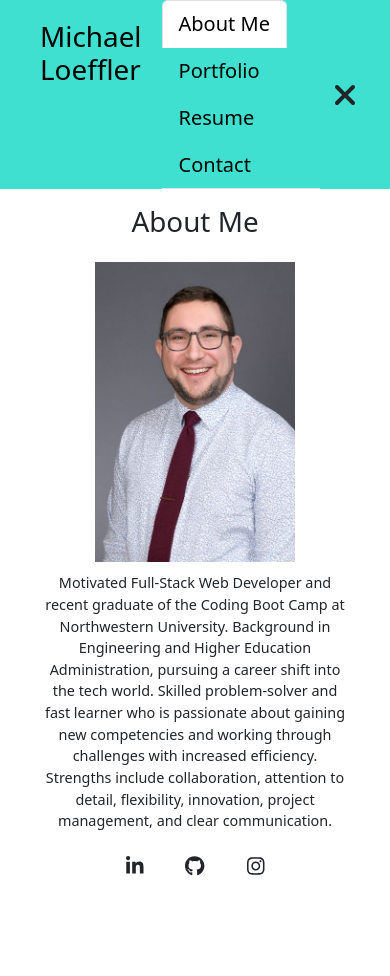
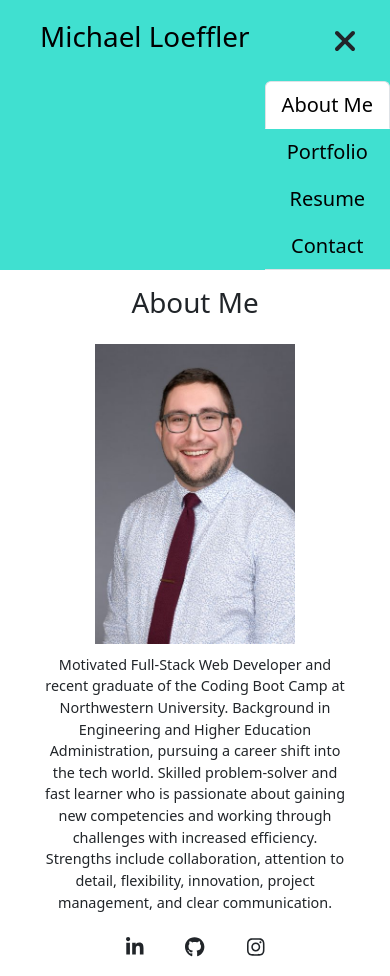
Before and after one commit to michael-loeffler/Portfolio, a React (Create React App) app: page / in a window 390 px wide. Both pictures are taken after a click on the button "Hamburger Menu". Before the commit the page ends 894 px from the top, so only its background shows below. Built offline with nearby package versions, Linux system fonts and the light colour scheme.

Commit message:
moves navigation out of header so that it pops out below header on toggle also stacks on mobile version

```diff
--- a/src/App.js
+++ b/src/App.js
@@ -4,6 +4,7 @@ import Portfolio from './components/pages/Portfolio';
 import Contact from './components/pages/Contact';
 import Resume from './components/pages/Resume';
 import Header from './components/Header';
+import Navigation from './components/Navigation';
 import Footer from './components/Footer';
 
 import './style.css'
@@ -29,9 +30,19 @@ function App() {
 
   const handlePageChange = (page) => setCurrentPage(page);
 
+  const [showMenu, setShowMenu] = useState(false);
+  function toggleMenu() {
+    if (!showMenu) {
+      setShowMenu(true);
+    } else {
+      setShowMenu(false);
+    }
+  }
+
   return (
     <div className='position-relative min-vh-100 w-100'>
-      <Header currentPage={currentPage} handlePageChange={handlePageChange} />
+      <Header toggleMenu={toggleMenu} showMenu={showMenu} />
+      <Navigation currentPage={currentPage} handlePageChange={handlePageChange} showMenu={showMenu} />
       {renderPage()}
       <Footer />
     </div>
--- a/src/components/Header.js
+++ b/src/components/Header.js
@@ -1,5 +1,6 @@
 import React from 'react';
-import Navigation from './Navigation';
+import { FontAwesomeIcon } from '@fortawesome/react-fontawesome';
+import { faBars, faXmark } from '@fortawesome/free-solid-svg-icons'
 
 const styles = {
   header: {
@@ -13,11 +14,19 @@ const styles = {
   },
 };
 
-function Header({ currentPage, handlePageChange }) {
+function Header({ toggleMenu, showMenu }) {
   return (
-    <header style={styles.header} className='d-flex justify-content-between'>
-        <h1 style={styles.h1}>Michael Loeffler</h1>
-        <Navigation currentPage={currentPage} handlePageChange={handlePageChange}/>
+    <header style={styles.header} className='d-flex justify-content-between align-items-center'>
+      <h1 style={styles.h1}>Michael Loeffler</h1>
+
+      <button onClick={toggleMenu} type="button" className='btn' aria-label='Hamburger Menu'>
+        {showMenu ? (
+          <FontAwesomeIcon icon={faXmark} size='2xl' />
+        ) : (
+          <FontAwesomeIcon icon={faBars} size='2xl' />
+        )}
+      </button>
+
     </header>
   );
 }
--- a/src/components/Navigation.js
+++ b/src/components/Navigation.js
@@ -1,27 +1,23 @@
-import React, { useState } from 'react';
-import { FontAwesomeIcon } from '@fortawesome/react-fontawesome';
-import { faBars, faXmark } from '@fortawesome/free-solid-svg-icons'
+import React from 'react';
 import 'bootstrap';
+import '../style.css';
 
-function Navigation({ currentPage, handlePageChange }) {
-  const [showMenu, setShowMenu] = useState(false);
+const styles = {
+  navigation: {
+    background: 'turquoise',
+    fontSize: '20px',
+    color: 'black',
+  }
+}
 
-  function toggleMenu() {
-    if (!showMenu) {
-      setShowMenu(true);
-    } else {
-      setShowMenu(false);
-    }
-  }
-
+function Navigation({ currentPage, handlePageChange, showMenu }) {
   return (
-    <div className='d-flex justify-content-end'>
-      <div className={
+      <div style={styles.navigation} className={
         showMenu
-          ? 'd-flex align-items-end'
+          ? 'd-flex align-self-end justify-content-end'
           : 'd-none'
       }>
-        <ul className="nav nav-tabs align-items-end">
+        <ul className="nav nav-tabs text-center d-block d-sm-flex">
           <li className="nav-item">
             <a
               href="#about"
@@ -64,15 +60,6 @@ function Navigation({ currentPage, handlePageChange }) {
           </li>
         </ul>
       </div>
-
-      <button onClick={toggleMenu} type="button" className='btn' aria-label='Hamburger Menu'>
-        {showMenu ? (
-          <FontAwesomeIcon icon={faXmark} size='2xl' />
-        ) : (
-          <FontAwesomeIcon icon={faBars} size='2xl' />
-        )}
-      </button>
-    </div>
   );
 }
 
```
